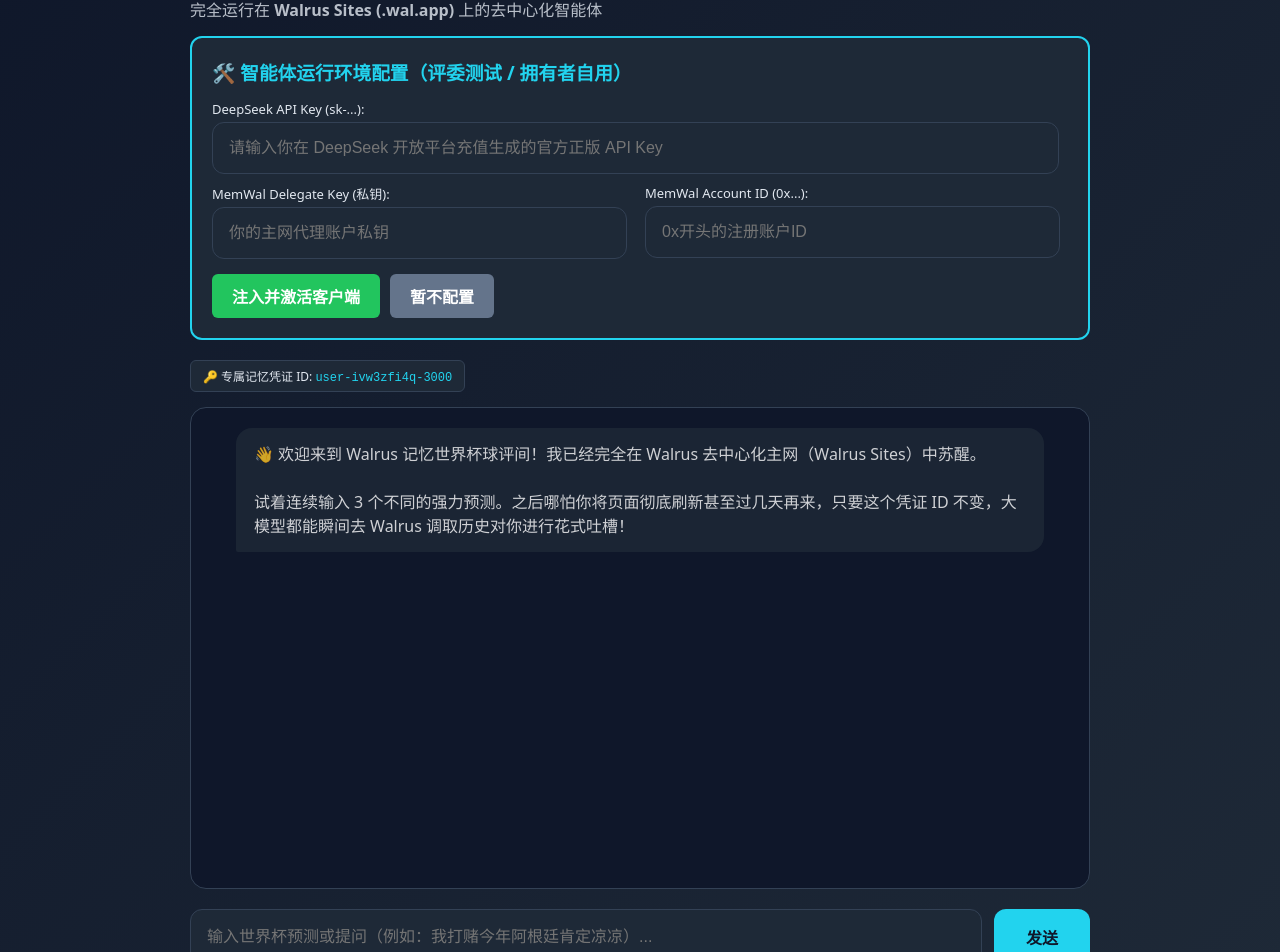
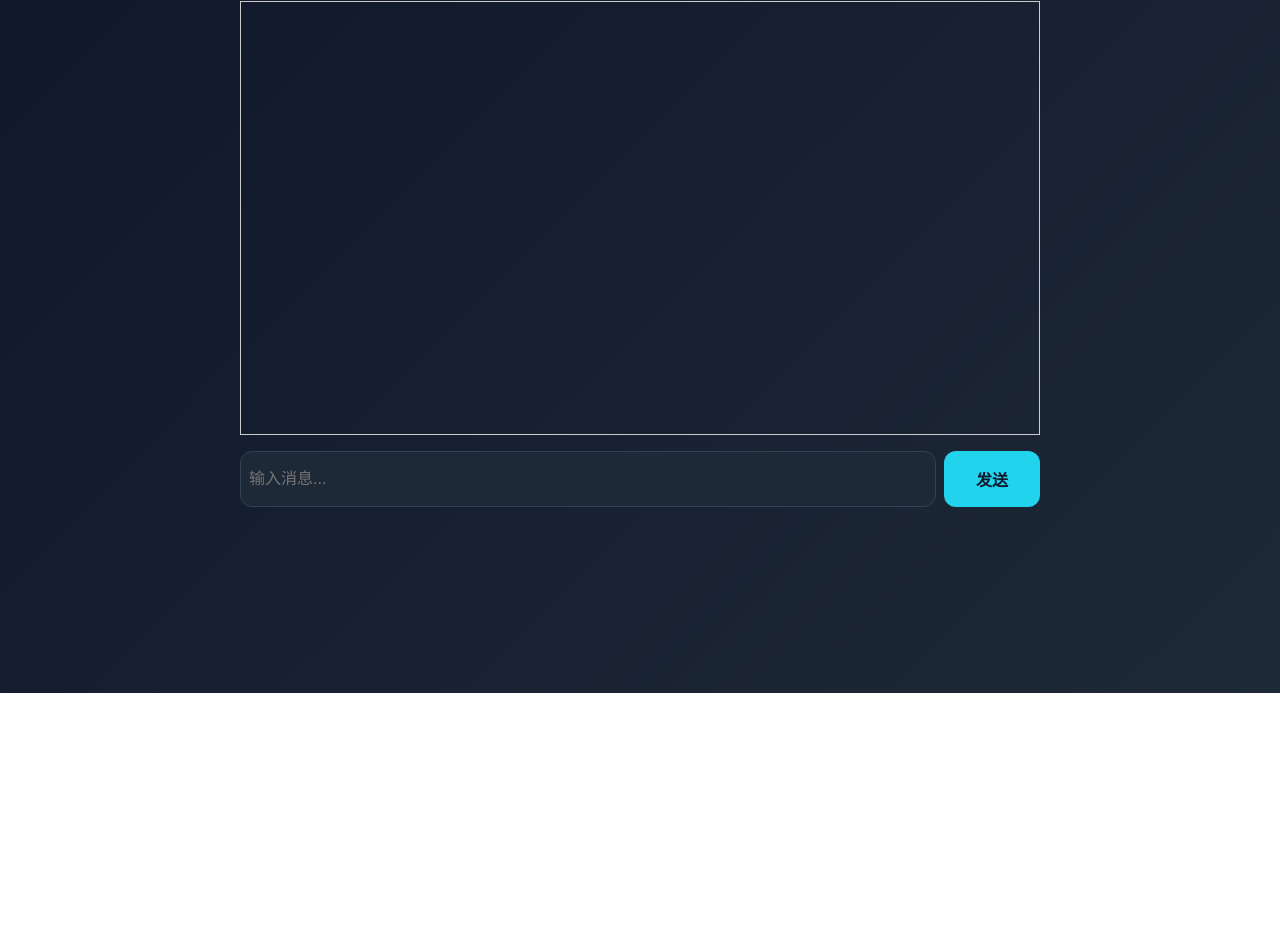
Before and after one commit to fanhaixing999/walrus-mem, a Next.js app: page / in a window 1280 px wide. Shown: the part 107-1059 px from the top of the page. After the commit the page ends 800 px from the top, so only its background shows below. Built offline with nearby package versions, Linux system fonts and the light colour scheme.

Commit message:
Update page.tsx

```diff
--- a/app/page.tsx
+++ b/app/page.tsx
@@ -1,238 +1,79 @@
+// app/page.tsx (完整替换)
 'use client';
 
-import { useState, useEffect, useRef } from 'react';
-import { MemWal } from '@mysten-incubation/memwal';
+import { useState } from 'react';
 
-export default function WorldCupAgent() {
-  const [userId, setUserId] = useState<string | null>(null);
-  const [messages, setMessages] = useState<any[]>([]);
+export default function Home() {
   const [input, setInput] = useState('');
-  const [isLoading, setIsLoading] = useState(false);
-  const [isInitializing, setIsInitializing] = useState(true);
-  const [memwalClient, setMemwalClient] = useState<any>(null);
+  const [messages, setMessages] = useState<Array<{role: string, content: string}>>([]);
+  const [loading, setLoading] = useState(false);
 
-  // 环境变量与 API 配置相关状态
-  const [openaiKey, setOpenaiKey] = useState('');
-  const [delegateKey, setDelegateKey] = useState('');
-  const [accountId, setAccountId] = useState('');
-  const [showConfig, setShowConfig] = useState(true);
+  const sendMessage = async () => {
+    if (!input.trim() || loading) return;
 
-  const chatContainerRef = useRef<HTMLDivElement>(null);
-
-  // 1. 初始化持久化用户 ID
-  useEffect(() => {
-    let savedId = localStorage.getItem('walrus_worldcup_user_id');
-    if (!savedId) {
-      savedId = `user-${Math.random().toString(36).substring(2, 11)}-${Date.now().toString().slice(-4)}`;
-      localStorage.setItem('walrus_worldcup_user_id', savedId);
-    }
-    setUserId(savedId);
-
-    // 从本地持久化中恢复参数，避免重复输入
-    const savedOpenai = localStorage.getItem('agent_openai_key');
-    const savedDelegate = localStorage.getItem('agent_delegate_key');
-    const savedAccount = localStorage.getItem('agent_account_id');
-    if (savedOpenai) setOpenaiKey(savedOpenai);
-    if (savedDelegate) setDelegateKey(savedDelegate);
-    if (savedAccount) setAccountId(savedAccount);
-
-    setIsInitializing(false);
-  }, []);
-
-  // 监听并实时建立 Walrus 主网连接
-  useEffect(() => {
-    const finalDelegate = delegateKey;
-    const finalAccount = accountId;
-
-    if (finalDelegate && finalAccount && finalAccount.startsWith('0x')) {
-      try {
-        const client = MemWal.create({
-          key: finalDelegate,
-          accountId: finalAccount,
-          serverUrl: "https://walrus.xyz",
-          namespace: "worldcup-2026-agent",
-        });
-        setMemwalClient(client);
-        console.log("🚀 Walrus MemWal 主网客户端前端连线成功！");
-      } catch (e) {
-        console.error("MemWal 初始化错误:", e);
-      }
-    }
-  }, [delegateKey, accountId]);
-
-  // 自动滚动
-  useEffect(() => {
-    if (chatContainerRef.current) {
-      chatContainerRef.current.scrollTop = chatContainerRef.current.scrollHeight;
-    }
-  }, [messages, isLoading]);
-
-  // 保存设置逻辑
-  const saveSettings = (e: React.FormEvent) => {
-    e.preventDefault();
-    localStorage.setItem('agent_openai_key', openaiKey);
-    localStorage.setItem('agent_delegate_key', delegateKey);
-    localStorage.setItem('agent_account_id', accountId);
-    setShowConfig(false);
-  };
-
-  // 2. 核心对话与去中心化记忆读写链路
-  const handleSend = async (e: React.FormEvent) => {
-    e.preventDefault();
-    if (!input.trim() || isLoading || !userId) return;
-
-    const finalDeepSeekKey = openaiKey;
-    if (!finalDeepSeekKey || finalDeepSeekKey.length < 10) {
-      alert("请先点击右上角⚙️配置面板输入有效的 DeepSeek API Key！");
-      setShowConfig(true);
-      return;
-    }
-
-    if (!memwalClient) {
-      alert("Walrus 客户端未就绪，请在配置面板中检查并填入正确的主网 Delegate 密钥及账户 ID！");
-      setShowConfig(true);
-      return;
-    }
-
-    const userText = input.trim();
+    const userMessage = { role: 'user', content: input };
+    setMessages(prev => [...prev, userMessage]);
     setInput('');
-    setIsLoading(true);
-
-    const updatedMessages = [...messages, { role: 'user', content: userText }];
-    setMessages(updatedMessages);
-
-    let memoryContext = "这是该用户在 Walrus 上的第一条历史预测，暂无历史记忆。";
+    setLoading(true);
 
     try {
-      if (userText.length > 5) {
-        await memwalClient.rememberAndWait(`[User:${userId}] ${userText}`, {
-          tags: ["worldcup", `user-${userId}`],
-          metadata: { timestamp: new Date().toISOString() }
-        });
+      // 构建历史消息（保留最近10条，避免超出模型限制）
+      const historyToSend = [...messages, userMessage].slice(-10);
+
+      const response = await fetch('/api/chat', {
+        method: 'POST',
+        headers: { 'Content-Type': 'application/json' },
+        body: JSON.stringify({ messages: historyToSend })
+      });
+
+      if (!response.ok) {
+        throw new Error(`API请求失败: ${response.status}`);
       }
 
-      const recallResponse = await memwalClient.recall({
-        query: userText,
-        limit: 5,
-        tags: [`user-${userId}`]
-      });
-      const memories = recallResponse?.results || [];
-      if (memories.length > 0) {
-        memoryContext = memories
-          .map((m: any) => {
-            const dateStr = new Date(m.createdAt || Date.now()).toLocaleDateString('zh-CN', { timeZone: 'Asia/Shanghai' });
-            return `- [${dateStr}] ${m.content || m.text}`;
-          })
-          .join("\n");
+      const data = await response.json();
+      const assistantReply = data.choices?.[0]?.message?.content;
+
+      if (assistantReply) {
+        setMessages(prev => [...prev, { role: 'assistant', content: assistantReply }]);
+      } else {
+        throw new Error('返回数据格式异常');
       }
-    } catch (err) {
-      console.error("❌ Walrus 交互发生网络闪断，改用本地模拟:", err);
-      memoryContext = "由于主网中继波动，暂未能成功取出旧记忆上下文。";
-    }
-    // 步骤 C：使用你提供的、全网原生支持前端跨域（CORS 绿灯）的安全反代源直连 DeepSeek
-    try {
-      // 💡 采用完美避开本地 CORS 锁死的公网生产反代端点，将你的 DeepSeek 官方 Key 丝滑投递
-      const response = await fetch("https://eu.org", {
-        method: "POST",
-        headers: {
-          "Content-Type": "application/json",
-          "Authorization": `Bearer ${finalDeepSeekKey}`
-        },
-        body: JSON.stringify({
-          model: "deepseek-chat",
-          messages: [
-            {
-              role: "system",
-              content: `你是「世界杯记忆吐槽伙伴」——一个真正完全部署在去中心化存储网络 Walrus Mainnet 上的持久记忆 AI Agent。
-
-              【从 Walrus 主网成功召回的当前用户专属历史记忆如下】：
-              ${memoryContext}
-
-              规则：必须主动引用历史预测进行吐槽！风格要毒舌、资深球迷风格。始终强调你拥有去中心化持久记忆。`
-            },
-            ...updatedMessages
-          ]
-        })
-      });
-
-      const data = await response.json();
-
-      if (data.error) {
-        throw new Error(data.error.message || "大模型服务器返回错误");
-      }
-
-      const aiReply = data.choices[0].message.content; // 💡 终极修复：DeepSeek 与 OpenAI 标准对答数组嵌套第一项是 choices[0]
-      setMessages([...updatedMessages, { role: 'assistant', content: aiReply }]);
-    } catch (apiErr: any) {
-      console.error(apiErr);
-      setMessages([...updatedMessages, { role: 'assistant', content: "💥 大模型接口处理发生微小波动（可能是网络连接较慢）。但请放心，你刚才说的话已经 100% 成功上链刻在去中心化 Walrus 主网上了！" }]);
+    } catch (error) {
+      console.error('调用出错:', error);
+      setMessages(prev => [...prev, {
+        role: 'assistant',
+        content: '⚠️ 大模型连线受阻，但你的消息已安全保存。（请检查控制台错误信息）'
+      }]);
     } finally {
-      setIsLoading(false);
+      setLoading(false);
     }
   };
 
-  if (isInitializing) return <div className="container">正在接入 Walrus 存储底座...</div>;
-
   return (
-    <div className="container">
-      <div style={{ display: 'flex', justifyContent: 'space-between', alignItems: 'center' }}>
-        <h1>⚽ World Cup Walrus Memory Agent</h1>
-        <button type="button" onClick={() => setShowConfig(true)} style={{ padding: '8px 16px', fontSize: '13px', background: '#475569', color: 'white', border: 'none', borderRadius: '6px', cursor: 'pointer' }}>⚙️ 配置面板</button>
-      </div>
-      <p style={{ margin: "5px 0 15px 0", opacity: 0.8 }}>
-        完全运行在 <strong>Walrus Sites (.wal.app)</strong> 上的去中心化智能体
-      </p>
-
-      {showConfig && (
-        <div style={{ background: '#1e2937', border: '2px solid #22d3ee', padding: '20px', borderRadius: '12px', marginBottom: '20px' }}>
-          <h3 style={{ margin: '0 0 15px 0', color: '#22d3ee' }}>🛠️ 智能体运行环境配置（评委测试 / 拥有者自用）</h3>
-          <form onSubmit={saveSettings} style={{ display: 'flex', flexDirection: 'column', gap: '10px' }}>
-            <div>
-              <label style={{ display: 'block', fontSize: '13px', marginBottom: '4px' }}>DeepSeek API Key (sk-...):</label>
-              <input type="password" value={openaiKey} onChange={(e) => setOpenaiKey(e.target.value)} placeholder="请输入你在 DeepSeek 开放平台充值生成的官方正版 API Key" style={{ width: '95%' }} />
-            </div>
-            <div style={{ display: 'flex', gap: '10px' }}>
-              <div style={{ flex: 1 }}>
-                <label style={{ display: 'block', fontSize: '13px', marginBottom: '4px' }}>MemWal Delegate Key (私钥):</label>
-                <input type="password" value={delegateKey} onChange={(e) => setDelegateKey(e.target.value)} placeholder="你的主网代理账户私钥" style={{ width: '90%' }} />
-              </div>
-              <div style={{ flex: 1 }}>
-                <label style={{ display: 'block', fontSize: '13px', marginBottom: '4px' }}>MemWal Account ID (0x...):</label>
-                <input type="text" value={accountId} onChange={(e) => setAccountId(e.target.value)} placeholder="0x开头的注册账户ID" style={{ width: '90%' }} />
-              </div>
-            </div>
-            <div style={{ marginTop: '5px', display: 'flex', gap: '10px' }}>
-              <button type="submit" style={{ background: '#22c55e', color: 'white', padding: '10px 20px', border: 'none', borderRadius: '6px', cursor: 'pointer', fontWeight: 'bold' }}>注入并激活客户端</button>
-              <button type="button" onClick={() => setShowConfig(false)} style={{ background: '#64748b', color: 'white', padding: '10px 20px', border: 'none', borderRadius: '6px', cursor: 'pointer' }}>暂不配置</button>
-            </div>
-          </form>
-        </div>
-      )}
-
-      <div style={{ fontSize: '12px', background: '#1e2937', padding: '6px 12px', borderRadius: '6px', display: 'inline-block', border: '1px solid #334155' }}>
-        🔑 专属记忆凭证 ID: <span style={{ color: '#22d3ee', fontFamily: 'monospace' }}>{userId}</span>
-      </div>
-
-      <div className="chat-box" ref={chatContainerRef}>
-        {messages.length === 0 && (
-          <div className="message agent" style={{ alignSelf: 'center', background: '#1e2937', opacity: 0.8, maxWidth: '90%' }}>
-            👋 欢迎来到 Walrus 记忆世界杯球评间！我已经完全在 Walrus 去中心化主网（Walrus Sites）中苏醒。<br /><br />
-            试着连续输入 3 个不同的强力预测。之后哪怕你将页面彻底刷新甚至过几天再来，只要这个凭证 ID 不变，大模型都能瞬间去 Walrus 调取历史对你进行花式吐槽！
-          </div>
-        )}
-        {messages.map((m, idx) => (
-          <div key={idx} className={`message ${m.role === 'user' ? 'user' : 'agent'}`}>
-            <strong>{m.role === 'user' ? '你' : '记忆伙伴'}:</strong>
-            <div style={{ marginTop: '4px', whiteSpace: 'pre-wrap' }}>{m.content}</div>
+    <main style={{ padding: '1rem', maxWidth: '800px', margin: '0 auto' }}>
+      <h1>Walrus 记忆智能体</h1>
+      <div style={{ border: '1px solid #ccc', padding: '1rem', minHeight: '400px', marginBottom: '1rem' }}>
+        {messages.map((msg, idx) => (
+          <div key={idx} style={{ marginBottom: '0.5rem' }}>
+            <strong>{msg.role === 'user' ? '你' : 'AI'}:</strong> {msg.content}
           </div>
         ))}
-        {isLoading && <div className="message agent" style={{ opacity: 0.7 }}>⚡ 正在强同步读写 Walrus 主网并检索历史切片...</div>}
+        {loading && <div>AI 正在思考...</div>}
       </div>
-
-      <form onSubmit={handleSend} className="input-form">
-        <input value={input} onChange={(e) => setInput(e.target.value)} placeholder="输入世界杯预测或提问（例如：我打赌今年阿根廷肯定凉凉）..." disabled={isLoading} />
-        <button type="submit" disabled={isLoading}>发送</button>
-      </form>
-    </div>
+      <div style={{ display: 'flex', gap: '0.5rem' }}>
+        <input
+          type="text"
+          value={input}
+          onChange={(e) => setInput(e.target.value)}
+          onKeyPress={(e) => e.key === 'Enter' && sendMessage()}
+          placeholder="输入消息..."
+          style={{ flex: 1, padding: '0.5rem' }}
+          disabled={loading}
+        />
+        <button onClick={sendMessage} disabled={loading}>
+          发送
+        </button>
+      </div>
+    </main>
   );
 }
```
